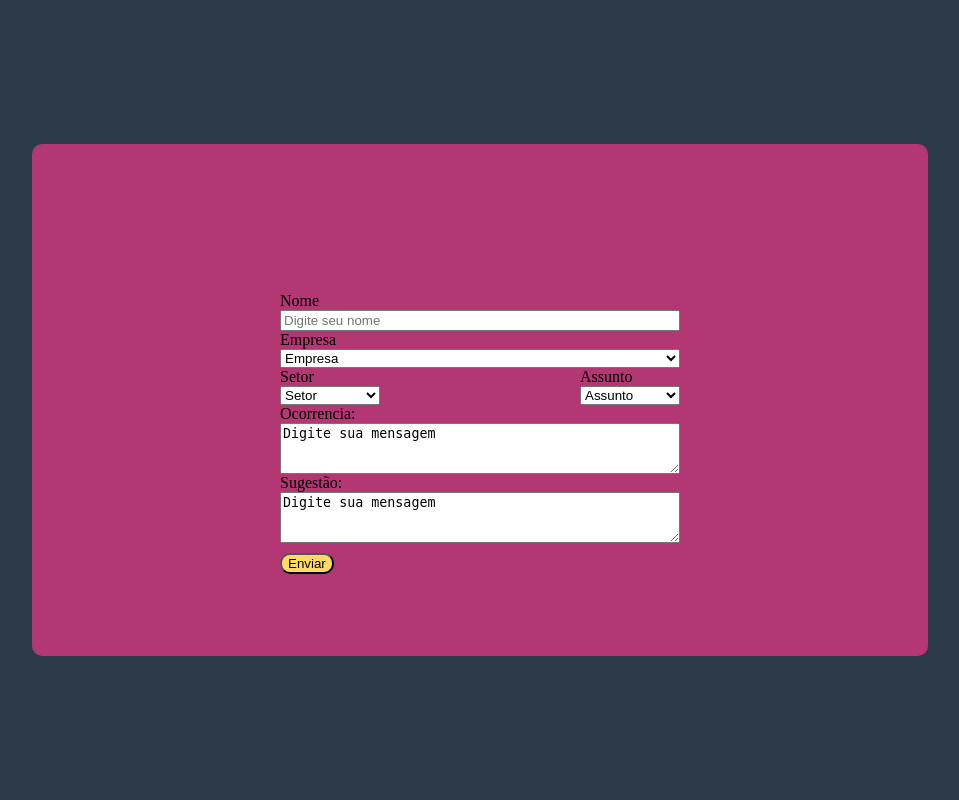
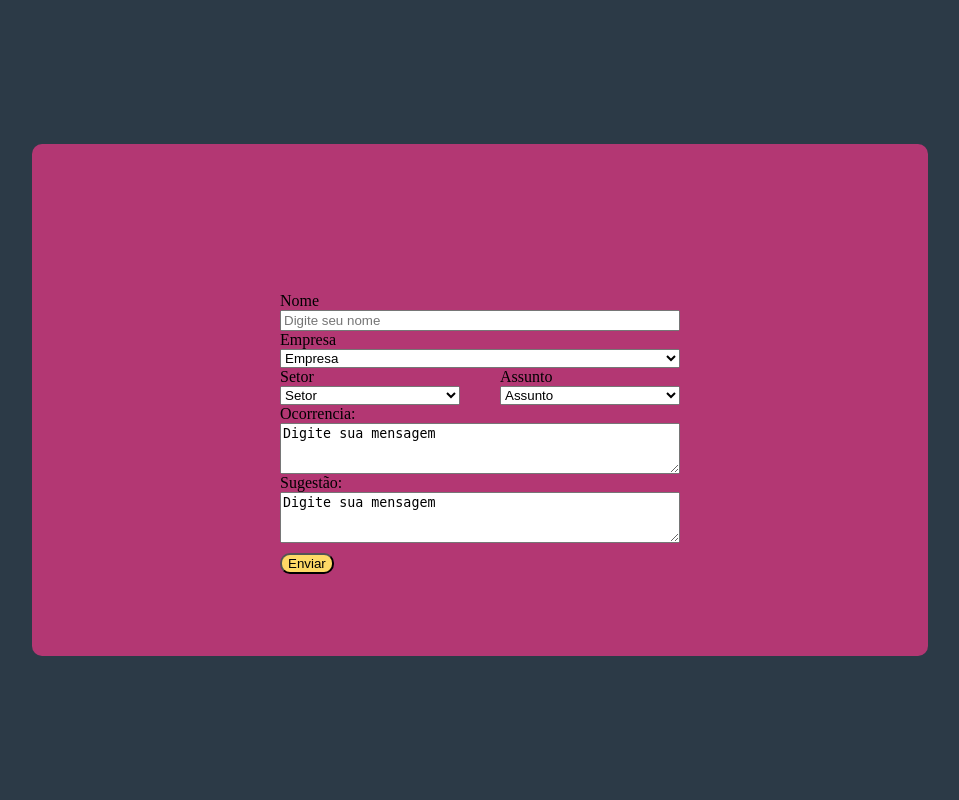
Before and after one commit to Guilhermelima-max/chamados, a PHP site: page / in a window 1280 px wide. Shown: the whole page, without its empty margins (160-1119 px from the left). Run offline with PHP 8.4, Linux system fonts and the light colour scheme.

Commit message:
Update form.css

```diff
--- a/styles/form.css
+++ b/styles/form.css
@@ -50,7 +50,7 @@ form{
 }
 .form-flex{
     display: grid;
-    width: 100px;
+    width: 180px;
 }
 
 button{
```
